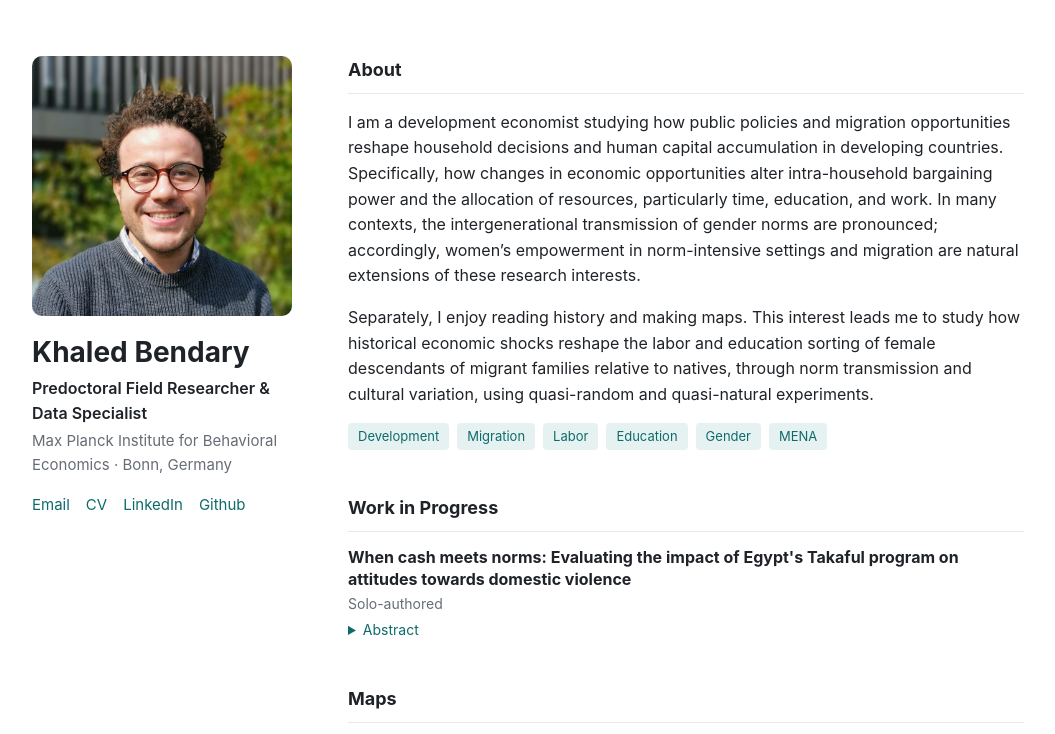
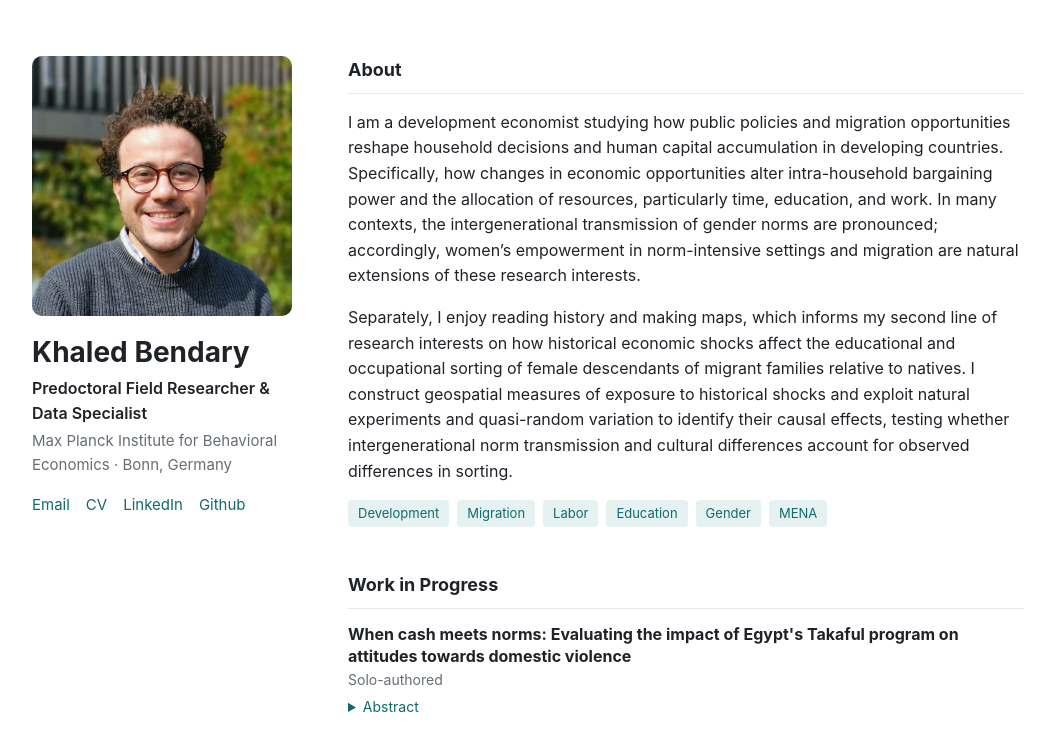
Before and after one commit to khaled22219/khaled-bendary.github.io, a plain HTML site: page index.html in a window 1280 px wide. Shown: the top 734 px of the page, without its empty margins (112-1167 px from the left). Drawn offline with Linux system fonts and the light colour scheme.

Commit message:
Update research interests in about section
Revised the description of research interests in the about section for clarity and detail.

```diff
--- a/index.html
+++ b/index.html
@@ -147,7 +147,7 @@
 <section id="about">
   <h2>About</h2>
 <p>I am a development economist studying how public policies and migration opportunities reshape household decisions and human capital accumulation in developing countries. Specifically, how changes in economic opportunities alter intra-household bargaining power and the allocation of resources, particularly time, education, and work. In many contexts, the intergenerational transmission of gender norms are pronounced; accordingly, women’s empowerment in norm-intensive settings and migration are natural extensions of these research interests.</p>
-<p>Separately, I enjoy reading history and making maps. This interest leads me to study how historical economic shocks reshape the labor and education sorting of female descendants of migrant families relative to natives, through norm transmission and cultural variation, using quasi-random and quasi-natural experiments.</p>
+<p>Separately, I enjoy reading history and making maps, which informs my second line of research interests on how historical economic shocks affect the educational and occupational sorting of female descendants of migrant families relative to natives. I construct geospatial measures of exposure to historical shocks and exploit natural experiments and quasi-random variation to identify their causal effects, testing whether intergenerational norm transmission and cultural differences account for observed differences in sorting.</p>
   <ul class="tags">
     <li>Development</li>
     <li>Migration</li>
```
